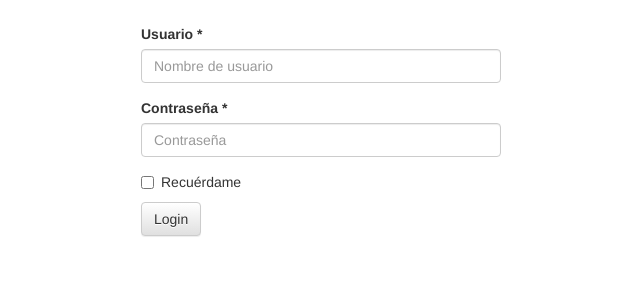
After one commit to ricpelo/fa, a PHP site: page /login.php in a window 1280 px wide. The commit adds this page. Shown: the top 300 px of the page, without its empty margins (319-959 px from the left). Run offline with PHP 8.4, Linux system fonts and the light colour scheme; some libraries are stand-ins or nearby versions.

Commit message:
Ya loguea pero faltan cosas

```diff
--- a/auxiliar.php
+++ b/auxiliar.php
@@ -103,10 +103,14 @@ function mostrarErrores(array $error): void
 {
     foreach ($error as $v) {
         ?>
-        <h3>Error: <?= h($v) ?></h3>
+        <div class="row">
+            <div class="alert alert-danger alert-dismissible" role="alert">
+              <button type="button" class="close" data-dismiss="alert" aria-label="Close"><span aria-hidden="true">&times;</span></button>
+              <?= h($v) ?>
+            </div>
+        </div>
         <?php
     }
-    volver();
 }
 
 function comprobarTitulo(string $titulo, array &$error): void
@@ -256,3 +260,47 @@ function recogerParametros()
     $duracion  = trim(filter_input(INPUT_POST, 'duracion'));
     $genero_id = trim(filter_input(INPUT_POST, 'genero_id'));
 }
+
+function comprobarUsuario(string $usuario, array &$error): void
+{
+    if ($usuario === '') {
+        $error[] = 'El usuario es obligatorio';
+        return;
+    }
+    if (mb_strlen($usuario) > 255) {
+        $error[] = 'El usuario es demasiado largo';
+    }
+    if (mb_strpos($usuario, ' ') !== false) {
+        $error[] = 'El usuario no puede contener espacios';
+    }
+}
+
+function comprobarPassword(string $password, array &$error): void
+{
+    if ($password === '') {
+        $error[] = 'La contraseña es obligatoria';
+    }
+}
+
+function buscarUsuario(
+    string $usuario,
+    string $password,
+    array &$error
+): array
+{
+    $pdo = conectar();
+    $sent = $pdo->prepare('SELECT *
+                             FROM usuarios
+                            WHERE usuario = :usuario');
+    $sent->execute([':usuario' => $usuario]);
+    $fila = $sent->fetch();
+    if (empty($fila)) {
+        $error[] = 'El usuario no existe';
+        throw new Exception;
+    }
+    if (!password_verify($password, $fila['password'])) {
+        $error[] = 'La contraseña no coincide';
+        throw new Exception;
+    }
+    return $fila;
+}
--- /dev/null
+++ b/login.php
@@ -0,0 +1,73 @@
+<?php session_start() ?>
+<!DOCTYPE html>
+<html>
+    <head>
+        <meta charset="utf-8">
+        <meta http-equiv="X-UA-Compatible" content="IE=edge">
+        <meta name="viewport" content="width=device-width, initial-scale=1">
+        <link rel="stylesheet" href="https://maxcdn.bootstrapcdn.com/bootstrap/3.3.7/css/bootstrap.min.css" integrity="sha384-BVYiiSIFeK1dGmJRAkycuHAHRg32OmUcww7on3RYdg4Va+PmSTsz/K68vbdEjh4u" crossorigin="anonymous">
+        <link rel="stylesheet" href="https://maxcdn.bootstrapcdn.com/bootstrap/3.3.7/css/bootstrap-theme.min.css" integrity="sha384-rHyoN1iRsVXV4nD0JutlnGaslCJuC7uwjduW9SVrLvRYooPp2bWYgmgJQIXwl/Sp" crossorigin="anonymous">
+        <style type="text/css">
+            .container {
+                margin-top: 24px;
+            }
+        </style>
+        <title>Login</title>
+    </head>
+    <body>
+        <div class="container">
+            <?php
+            require 'auxiliar.php';
+
+            $usuario = trim(filter_input(INPUT_POST, 'usuario'));
+            $password = trim(filter_input(INPUT_POST, 'password'));
+
+            if (!empty($_POST)) {
+                $error = [];
+                try {
+                    comprobarUsuario($usuario, $error);
+                    comprobarPassword($password, $error);
+                    comprobarErrores($error);
+                    $fila = buscarUsuario($usuario, $password, $error);
+                    $_SESSION['usuario'] = [
+                        'id' => $fila['id'],
+                        'nombre' => $fila['nombre'],
+                    ];
+                    header('Location: index.php');
+                } catch (Exception $e) {
+                    mostrarErrores($error);
+                }
+            }
+            ?>
+            <div class="row">
+                <div class="col-md-offset-4 col-md-4">
+                    <form action="login.php" method="post">
+                        <div class="form-group">
+                            <label for="usuario">Usuario *</label>
+                            <input type="text" class="form-control"
+                                id="usuario"
+                                name="usuario"
+                                placeholder="Nombre de usuario"
+                                value="<?= h($usuario) ?>" >
+                        </div>
+                        <div class="form-group">
+                            <label for="password">Contraseña *</label>
+                            <input type="password" class="form-control"
+                                id="password"
+                                name="password"
+                                placeholder="Contraseña">
+                        </div>
+                        <div class="checkbox">
+                            <label>
+                                <input type="checkbox"> Recuérdame
+                            </label>
+                        </div>
+                        <button type="submit" class="btn btn-default">Login</button>
+                    </form>
+                </div>
+            </div>
+        </div>
+        <script src="https://ajax.googleapis.com/ajax/libs/jquery/1.12.4/jquery.min.js"></script>
+        <script src="https://maxcdn.bootstrapcdn.com/bootstrap/3.3.7/js/bootstrap.min.js" integrity="sha384-Tc5IQib027qvyjSMfHjOMaLkfuWVxZxUPnCJA7l2mCWNIpG9mGCD8wGNIcPD7Txa" crossorigin="anonymous"></script>
+    </body>
+</html>
```
Also changed, not shown: db/fa.sql (+15 -0 lines), index.php (+13 -4 lines).
